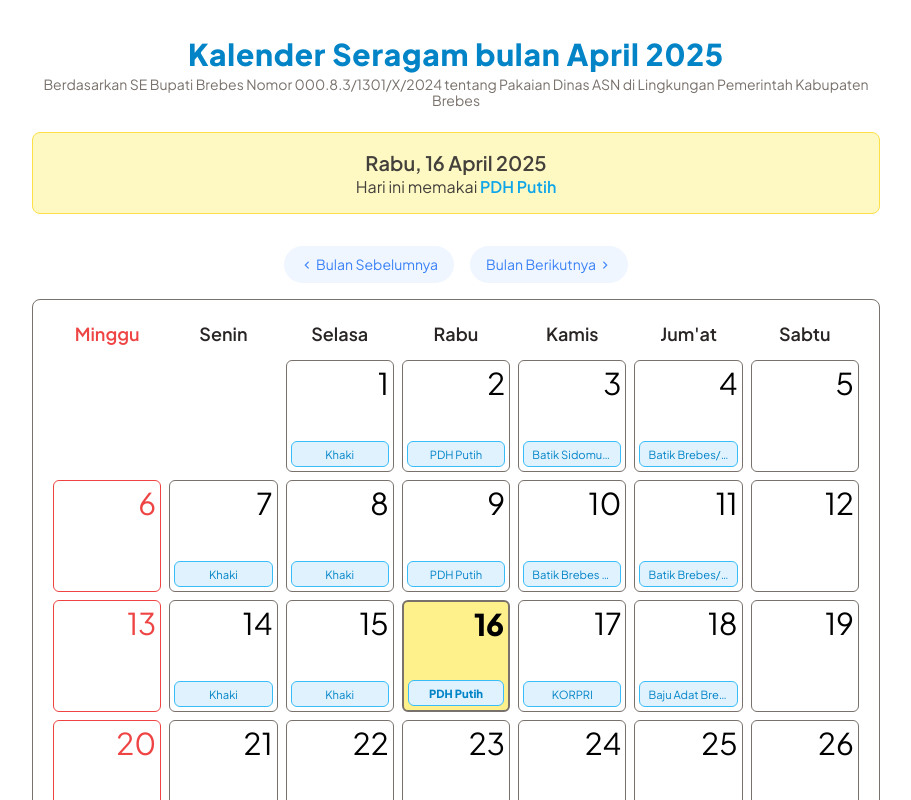
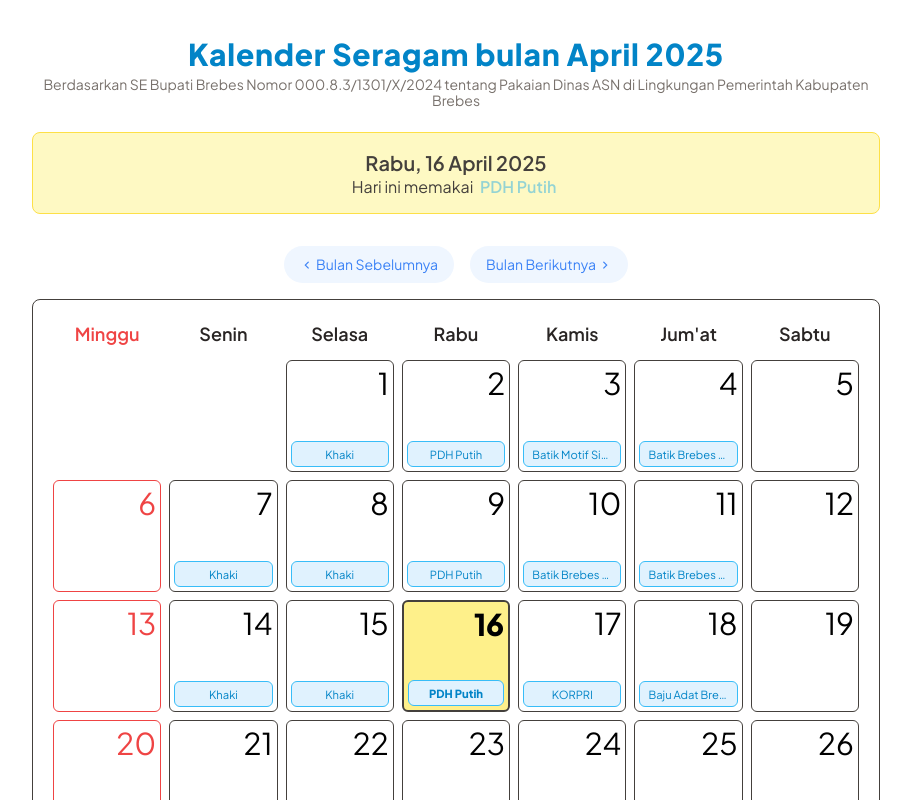
Before and after one commit to madep-dev/kalender-seragam, a React (Vite) app: page / in a window 1280 px wide. Shown: the top 800 px of the page, without its empty margins (184-1095 px from the left). Built offline with nearby package versions, Linux system fonts and the light colour scheme; no server answers.

Commit message:
Add animation in today uniform

```diff
--- a/src/components/CalendarSeragam.jsx
+++ b/src/components/CalendarSeragam.jsx
@@ -116,10 +116,12 @@ function CalendarSeragam() {
                     <h2 className="text-normal text-stone-700 sm:text-xl font-semibold">{today.format("dddd, D MMMM YYYY")}</h2>
                     {!isHariIniLibur ? (
                         <p className="text-stone-700 text-sm sm:text-[1em]">
-                            Hari ini memakai <span className="text-sky-500 font-semibold">{seragamHariIni}</span>
+                            Hari ini memakai <span className="text-sky-500 font-semibold mx-1 animate-flash">{seragamHariIni}</span>
                         </p>
+                    ) : liburHariIniInfo === "" ? (
+                        <p className="text-red-500 italic text-sm sm:text-[1em]">Hari Libur</p>
                     ) : (
-                        <p className="text-red-500 italic text-sm sm:text-[1em]">Hari Libur {"- " + liburHariIniInfo}</p>
+                        <p className="text-red-500 italic text-sm sm:text-[1em]">Hari Libur - {liburHariIniInfo}</p>
                     )}
                 </div>
 
@@ -138,7 +140,7 @@ function CalendarSeragam() {
                 </div>
 
                 {/* 📅 Kalender */}
-                <div className="p-2 sm:p-5 bg-white border border-stone-500 rounded-lg">
+                <div className="p-2 sm:p-5 bg-white border border-stone-700 rounded-lg">
                     {loading ? (
                         <div className="flex justify-center items-center h-40">
                             <ClipLoader size={40} color={"#3B82F6"} loading={loading} />
@@ -183,7 +185,7 @@ function CalendarSeragam() {
                                                     onClick={() => setSelectedInfo(day.seragam)}
                                                     className="block sm:hidden text-blue-400 text-xs"
                                                     title="Lihat seragam">
-                                                    <i className="ri-information-fill text-base"></i>
+                                                    <i className="ri-information-2-fill text-base"></i>
                                                 </button>
                                             </>
                                         )}
@@ -199,7 +201,7 @@ function CalendarSeragam() {
                                                     onClick={() => setSelectedInfo(day.libur)}
                                                     className="block sm:hidden text-blue-400 text-xs"
                                                     title="Lihat info libur">
-                                                    <i className="ri-information-fill text-base"></i>
+                                                    <i className="ri-information-2-fill text-base"></i>
                                                 </button>
                                             </>
                                         )}
@@ -239,7 +241,7 @@ function CalendarSeragam() {
             </div>
 
             <div className="mt-10">
-                <p className="text-[0.8em] sm:text-[0.9em] text-center py-2 bg-sky-600 text-white">
+                <p className="text-[0.7em] sm:text-[0.8em] text-center py-2 bg-sky-600 text-white">
                     Created with ❤️ by
                     <a
                         href="https://t.me/vickerz16"
--- a/src/utils/seragam.js
+++ b/src/utils/seragam.js
@@ -17,34 +17,34 @@ export function getSeragamByDate(date) {
     }
 
     if (namaHari === "Sabtu") {
-        return { seragam: "", warna: "border-stone-500" };
+        return { seragam: "", warna: "border-stone-700" };
     }
 
     if (tanggal === 17) {
-        return { seragam: "KORPRI", warna: "border-stone-500" };
+        return { seragam: "KORPRI", warna: "border-stone-700" };
     }
 
     if (tanggal === 18) {
-        return { seragam: "Baju Adat Brebesan", warna: "border-stone-500" };
+        return { seragam: "Baju Adat Brebesan", warna: "border-stone-700" };
     }
 
     if (namaHari === "Senin" || namaHari === "Selasa") {
-        return { seragam: "Khaki", warna: "border-stone-500" };
+        return { seragam: "Khaki", warna: "border-stone-700" };
     }
 
     if (namaHari === "Rabu") {
-        return { seragam: "PDH Putih", warna: "border-stone-500" };
+        return { seragam: "PDH Putih", warna: "border-stone-700" };
     }
 
     if (namaHari === "Kamis") {
         if (mingguKe === 1) {
-            return { seragam: "Batik Sidomukti Ukel", warna: "border-stone-500" };
+            return { seragam: "Batik Motif Sidomukti Ukel", warna: "border-stone-700" };
         } else {
-            return { seragam: "Batik Brebes Lainnya", warna: "border-stone-500" };
+            return { seragam: "Batik Brebes Motif Lainnya", warna: "border-stone-700" };
         }
     }
 
     if (namaHari === "Jumat") {
-        return { seragam: "Batik Brebes/Nasional/Lurik", warna: "border-stone-500" };
+        return { seragam: "Batik Brebes Motif Lainnya/Nasional/Lurik", warna: "border-stone-700" };
     }
 }
--- a/tailwind.config.js
+++ b/tailwind.config.js
@@ -5,7 +5,21 @@ export default {
         fontFamily: {
             sans: ['"Plus Jakarta Sans"', "sans-serif"],
         },
-        extend: {},
+        extend: {
+            keyframes: {
+                flash: {
+                    "0%, 50%, 100%": {
+                        opacity: "1",
+                    },
+                    "25%, 75%": {
+                        opacity: "0",
+                    },
+                },
+            },
+            animation: {
+                flash: "flash 3s ease-in-out infinite",
+            },
+        },
     },
     plugins: [],
 };
```
